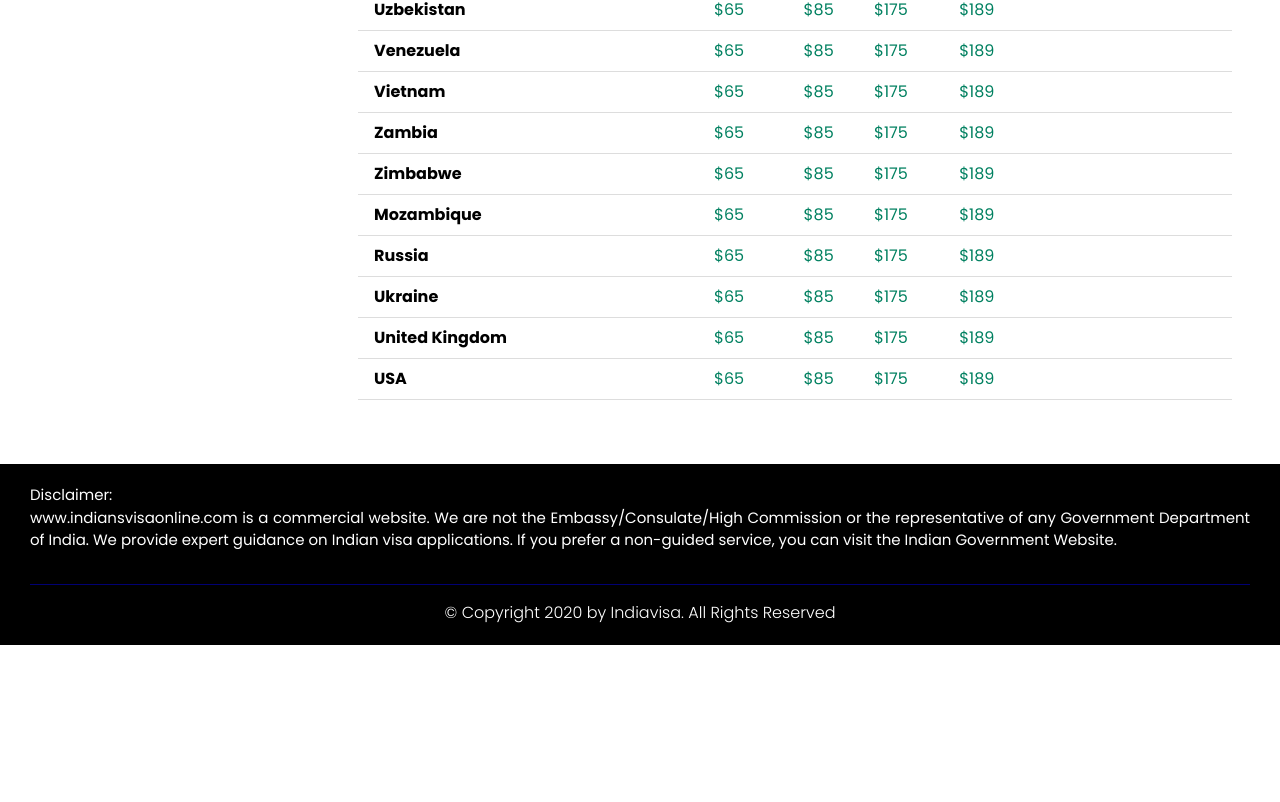
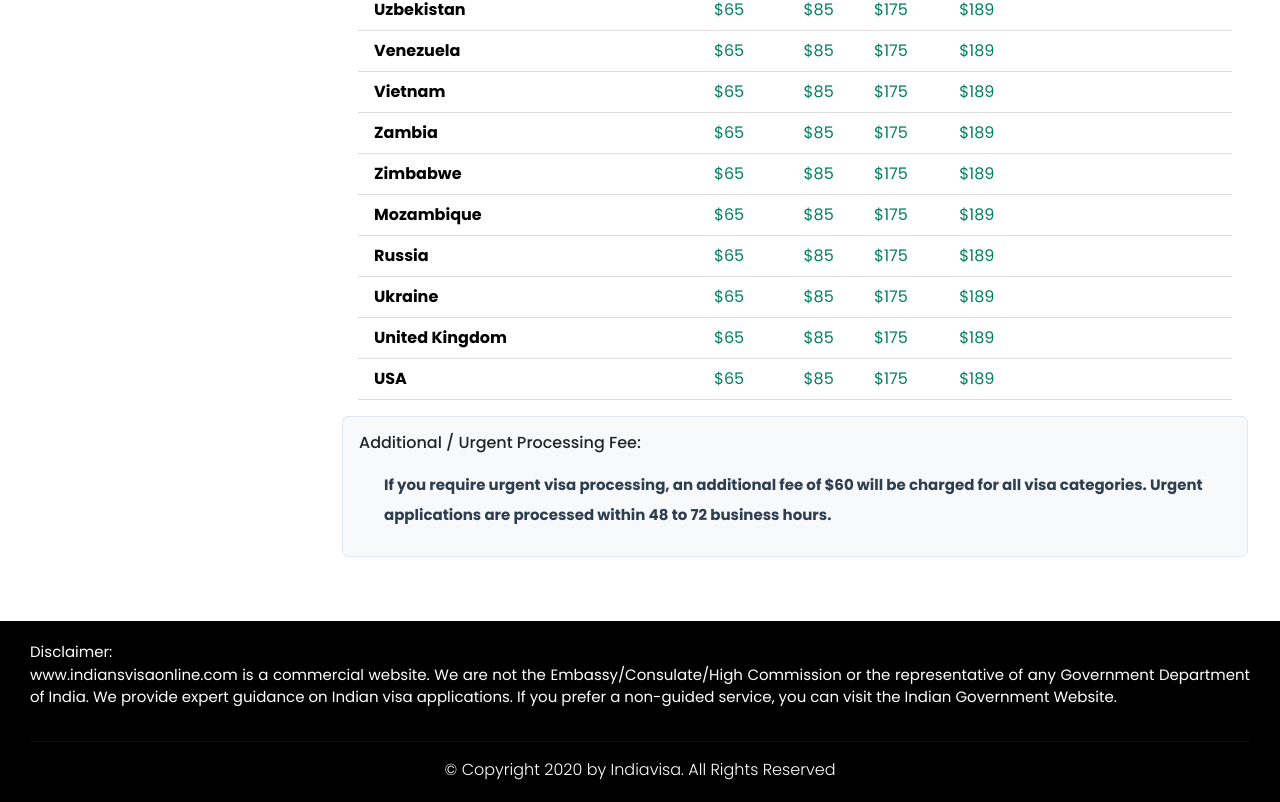
Before and after one commit to Vishal-h-star/Visa-services, a React (Create React App) app: page /Visa-Fee-Details in a window 1280 px wide. Shown: the part 7465-8267 px from the top of the page. Before the commit the page ends 8110 px from the top, so only its background shows below. Built offline with nearby package versions, Linux system fonts and the light colour scheme.

Commit message:
fesspage  last line  fixed

```diff
--- a/src/components/NavbarPages/FeesDetails.jsx
+++ b/src/components/NavbarPages/FeesDetails.jsx
@@ -57,7 +57,7 @@ const FeesDetails = () => {
                                     <tbody>
                                         {countryFeesPrice.map((data) => (
                                             <tr key={data.country}>
-                                            <td  style={{color:"black"}}><strong>{data.country}</strong></td>
+                                                <td style={{ color: "black" }}><strong>{data.country}</strong></td>
                                                 <td >{data.thirtyDaysPrice}</td>
                                                 <td >{data.oneYearPrice}</td>
                                                 <td>{data.fiveYearPrice}</td>
@@ -70,6 +70,14 @@ const FeesDetails = () => {
                             </div>
 
 
+                            <div className='all_services'>
+                                <div className="dis-content">
+                                    <h6>Additional / Urgent Processing Fee:</h6>
+                                    <p><b>If you require urgent visa processing, an additional fee of $60 will be charged for all visa categories. Urgent applications are processed within 48 to 72 business hours.</b></p>
+                                </div>
+
+                            </div>
+
                         </div>
                     </div>
                 </div>
```
